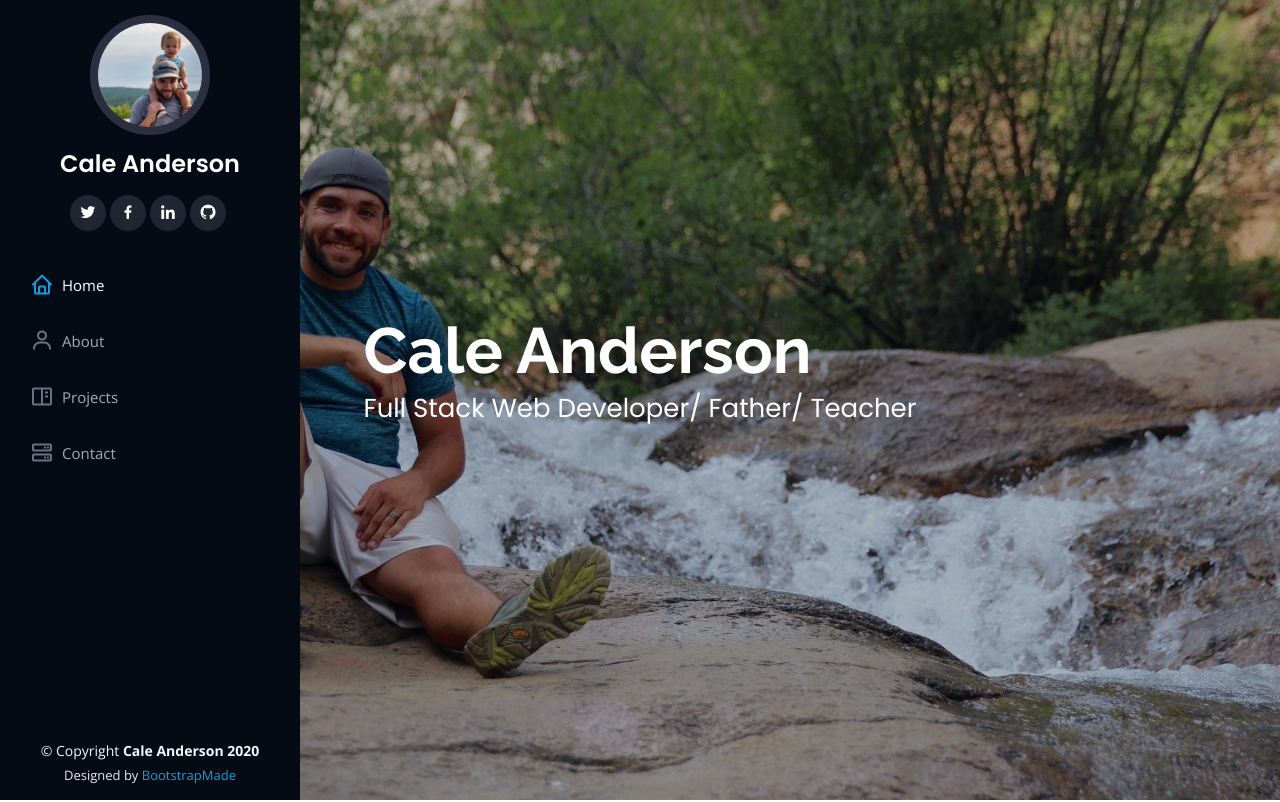
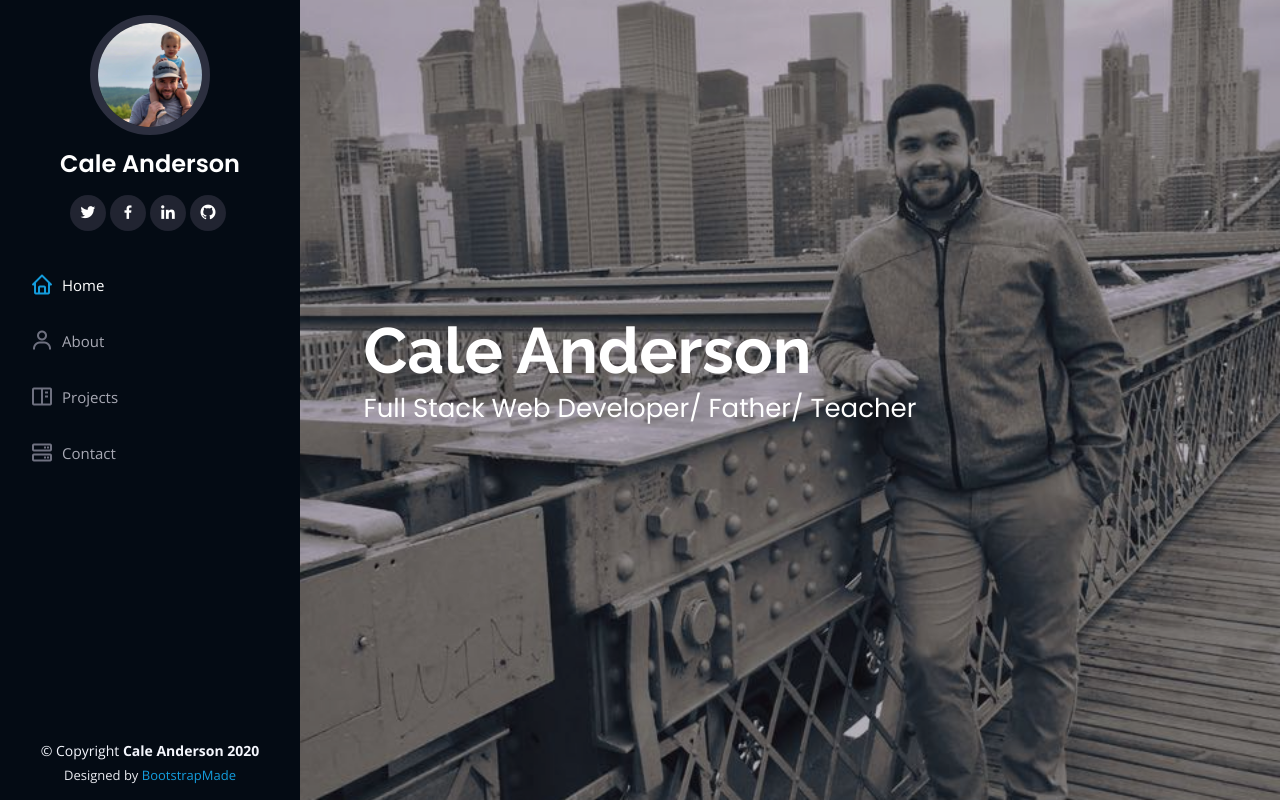
Before and after one commit to cranderson9/cranderson9.github.io, a Vue app: page / in a window 1280 px wide. Shown: the top 802 px of the page. Built offline with nearby package versions, Linux system fonts and the light colour scheme.

Commit message:
change backbround pic

```diff
--- a/public/assets/css/style.css
+++ b/public/assets/css/style.css
@@ -211,7 +211,7 @@ h1, h2, h3, h4, h5, h6 {
 #hero {
   width: 100%;
   height: 100vh;
-  background: url("../img/seven_bridges_hike.jpg") right;
+  background: url("../img/cale_nyc.jpg") right;
   background-size: cover;
 }
 
--- a/src/App.vue
+++ b/src/App.vue
@@ -195,7 +195,6 @@
                   class="rounded-circle img-thumbnail"
                   src="assets/img/ruby-on-rails.jpeg"
                   width="105"
-                  height="105"
                 />
               </a>
               </div>
@@ -216,7 +215,7 @@
                 </a>
                 <a href="https://dotnet.microsoft.com/" target="_blank">
                   <img
-                    id=".net-logo"
+                    id="net-logo"
                     class="rounded-circle img-thumbnail"
                     src="assets/img/net.png"
                     width="105"
```
Also changed, not shown: public/assets/img/cale_nyc.jpg (added), 5 other files (tests, documents, lock files or other folders).
